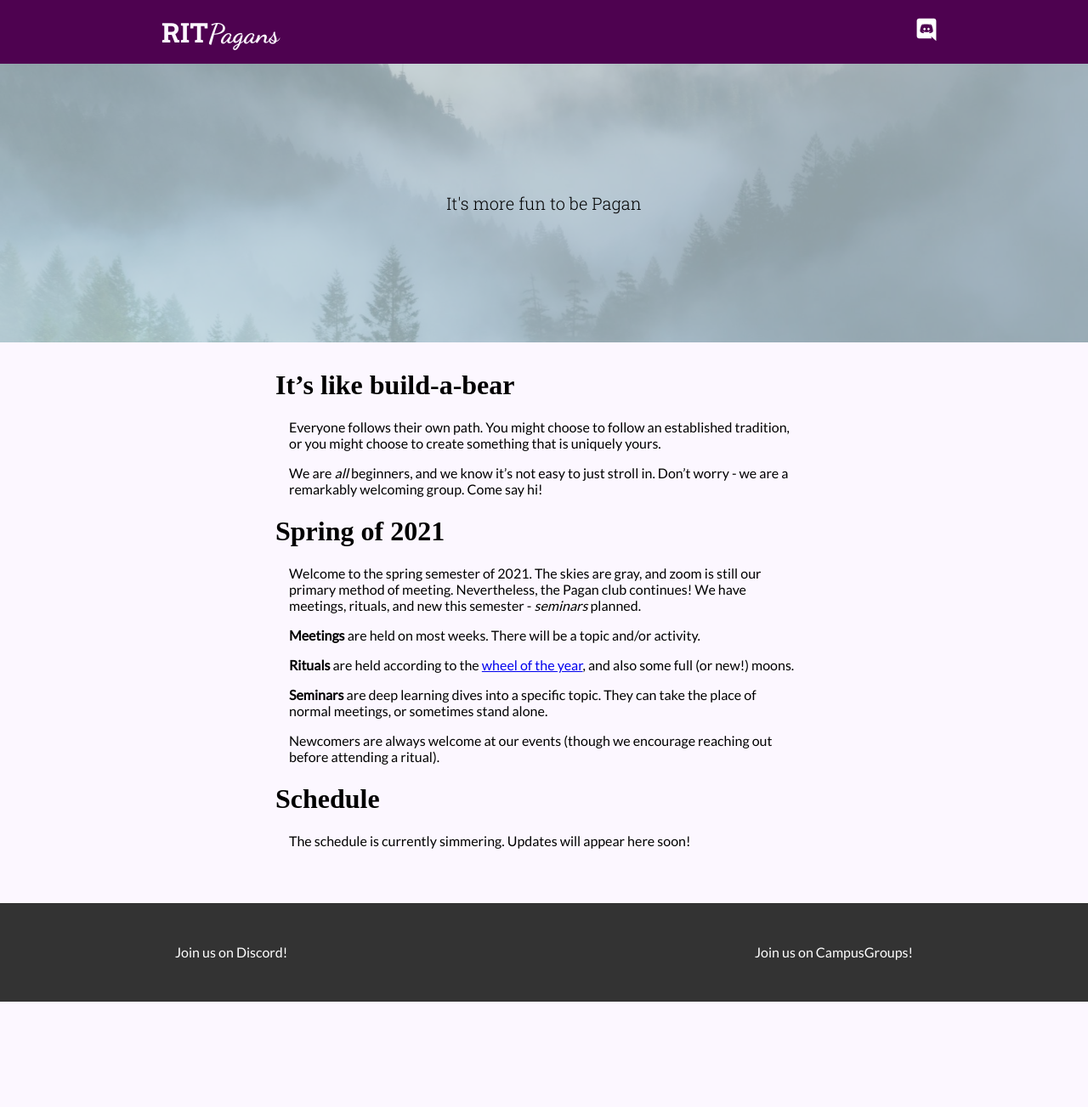
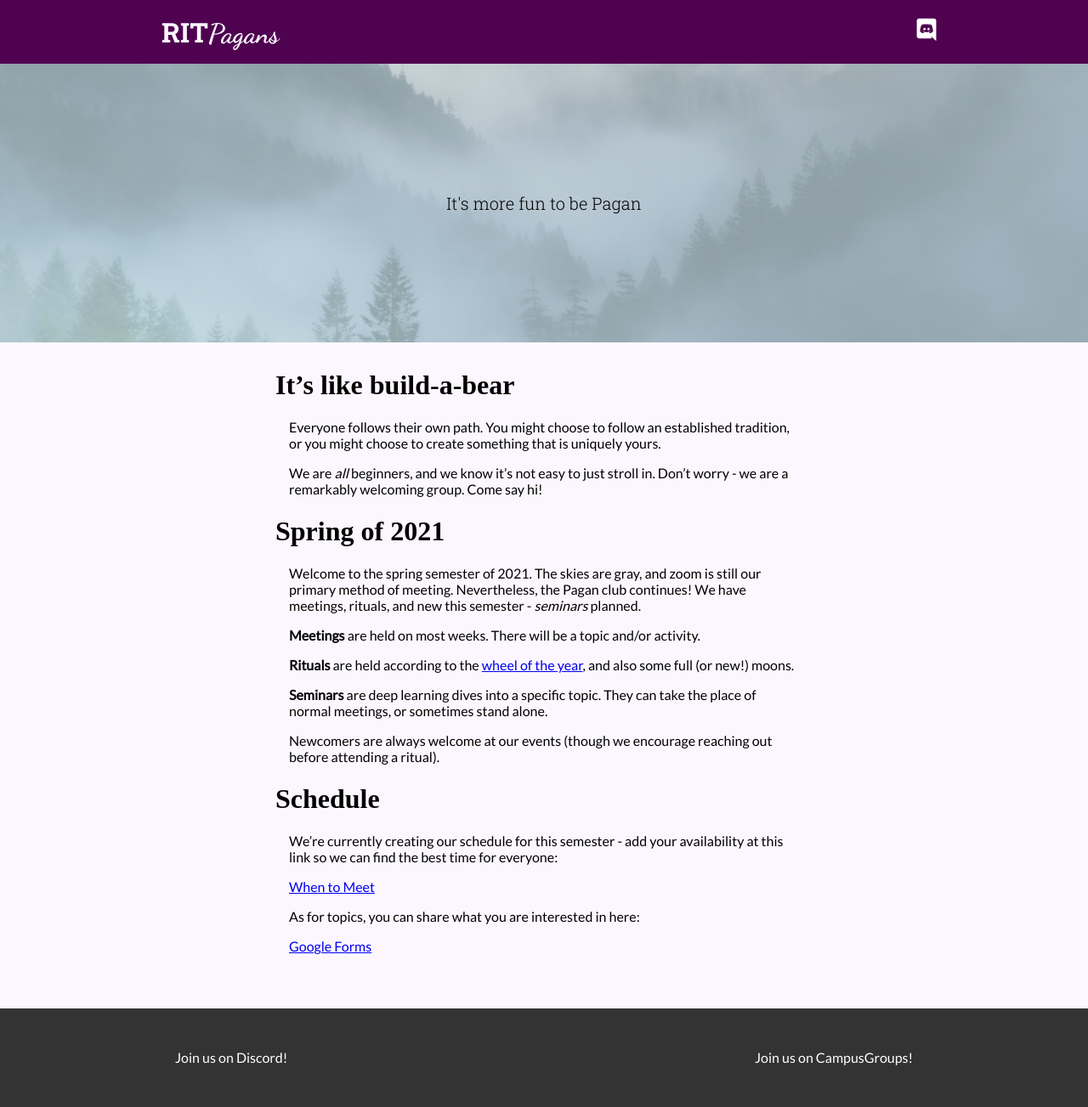
Before and after one commit to ritpagans/ritpagans.com, a Jekyll site: the page built from index.md, in a window 1280 px wide. Shown: the whole page at 85% size. Built offline with Jekyll 4.4.1, drawn with Linux system fonts in a browser that asks for light colours; some web fonts are replaced; before the commit the page ends 1179 px from its top, so only the background shows below that.

Commit message:
schedule in progress

```diff
--- a/index.md
+++ b/index.md
@@ -23,4 +23,10 @@ Newcomers are always welcome at our events (though we encourage reaching out bef
 
 # Schedule
 
-The schedule is currently simmering. Updates will appear here soon!
+We're currently creating our schedule for this semester - add your availability at this link so we can find the best time for everyone:
+
+[When to Meet](https://www.when2meet.com/?10765438-5klQG)
+
+As for topics, you can share what you are interested in here:
+
+[Google Forms](https://forms.gle/T7Hk2Lxuq2mSxXZb8)
```
